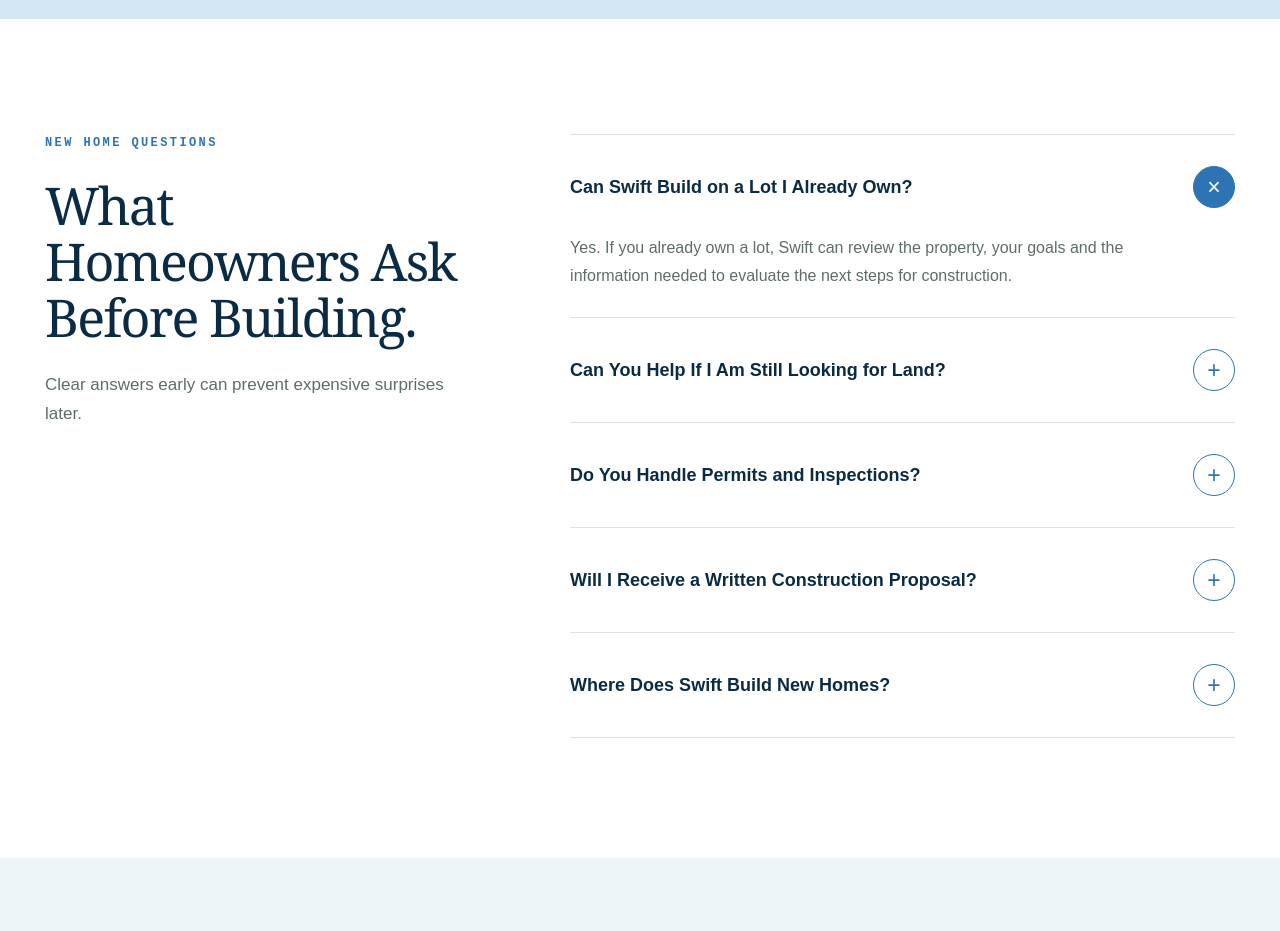
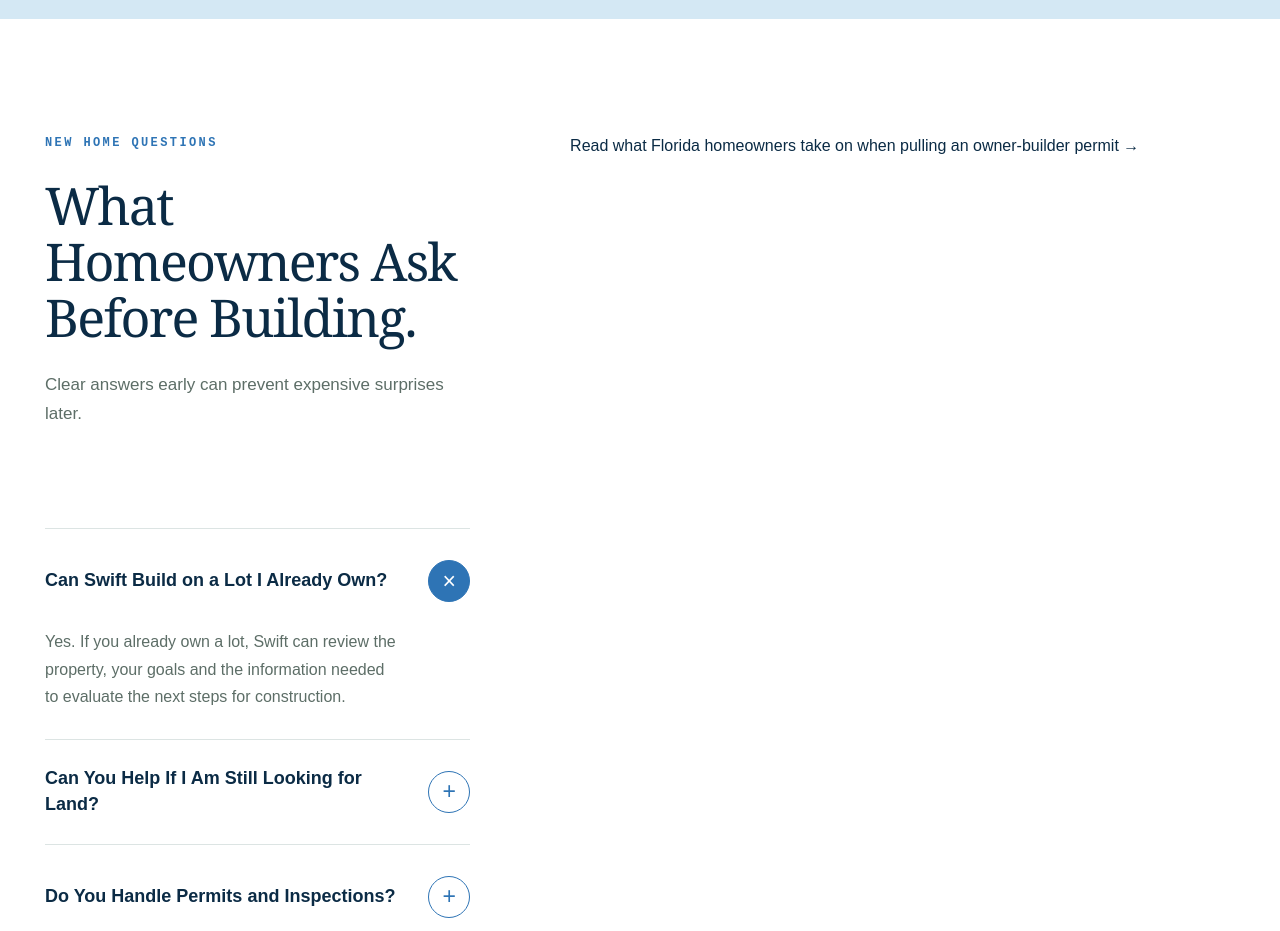
Before and after one commit to stylus1274/swift, a Next.js app: page /new-home-construction in a window 1280 px wide. Shown: the part 5060-5991 px from the top of the page. Built offline with nearby package versions, Linux system fonts and the light colour scheme.

Commit message:
Link new home service to owner-builder FAQ

```diff
--- a/app/new-home-construction/page.tsx
+++ b/app/new-home-construction/page.tsx
@@ -118,7 +118,7 @@ export default function NewHomeConstructionPage() {
 
       <section className="build-faq">
         <div className="build-faq-heading"><p className="eyebrow">NEW HOME QUESTIONS</p><h2>What Homeowners Ask Before Building.</h2><p>Clear answers early can prevent expensive surprises later.</p></div>
-        <div className="build-faq-list">
+        <p><a href="/faq/can-homeowner-pull-own-building-permit-florida">Read what Florida homeowners take on when pulling an owner-builder permit →</a></p><div className="build-faq-list">
           {buildFaqs.map((faq, index) => {
             const isOpen = openFaq === index;
             return <article className={isOpen ? "open" : ""} key={faq.question}><button type="button" aria-expanded={isOpen} onClick={() => setOpenFaq(isOpen ? -1 : index)}><span>{faq.question}</span><b aria-hidden="true">{isOpen ? "×" : "+"}</b></button><div hidden={!isOpen}><p>{faq.answer}</p></div></article>;
```
